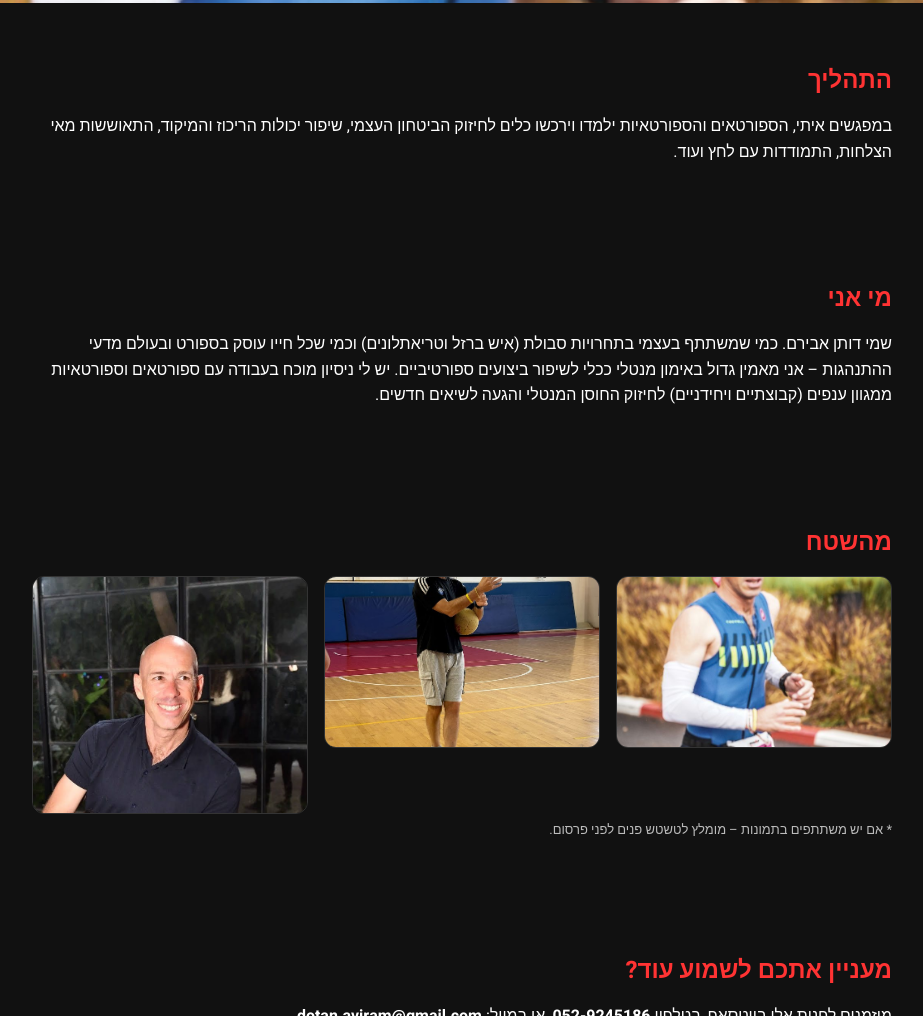
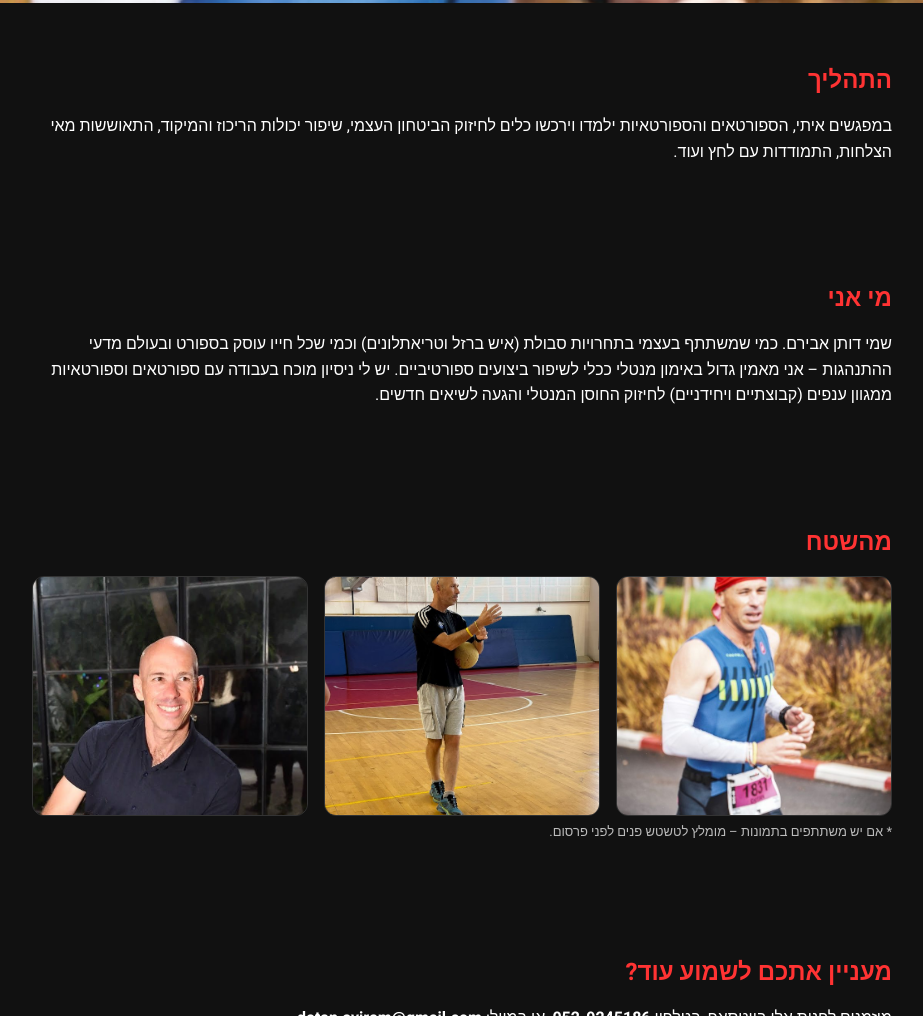
Before and after one commit to DotanA1973/dotan_landing, a plain HTML site: page index.html in a window 1280 px wide. Shown: the part 252-1268 px from the top of the page, without its empty margins (178-1101 px from the left). Drawn offline with Linux system fonts and the light colour scheme.

Commit message:
Update index.html

```diff
--- a/index.html
+++ b/index.html
@@ -65,25 +65,26 @@
       text-align:center;
     }
 
-    /* גלריה רספונסיבית */
+    /* גלריה רספונסיבית נקייה */
     .gallery {
       display: grid;
       grid-template-columns: repeat(auto-fit, minmax(240px, 1fr));
       gap: 16px;
       margin-top: 16px;
     }
+
+    /* כל התמונות באותו גובה, cover */
     .gallery img {
-      aspect-ratio: 16 / 10;   /* יחס עקבי לתמונות האופקיות */
-      object-fit: cover;        /* חיתוך “יפה” ללא עיוות */
+      width: 100%;
+      height: 240px;        /* גובה אחיד לכל התמונות */
+      object-fit: cover;    /* בלי פסים */
       border-radius: 12px;
       border: 1px solid #333;
     }
-    /* התאמה לתמונת הפרופיל (פורטרט) – בלי חיתוך ראש */
+
+    /* לתמונת הפרופיל – להזיז את הקרופ מעט למעלה כדי שהראש לא ייחתך */
     .gallery img.portrait {
-      aspect-ratio: auto;
-      max-height: 320px;
-      object-fit: contain;
-      background:#000;          /* אם נשארים פסים – שיהיו שחורים ונקיים */
+      object-position: 50% 20%; /* 20% מהחלק העליון */
     }
 
     .note {
@@ -97,6 +98,7 @@
       header { padding: 60px 16px; }
       header h1 { font-size: 1.6em; }
       header h2 { font-size: 1.05em; }
+      .gallery img { height: 200px; }
     }
   </style>
 </head>
```
